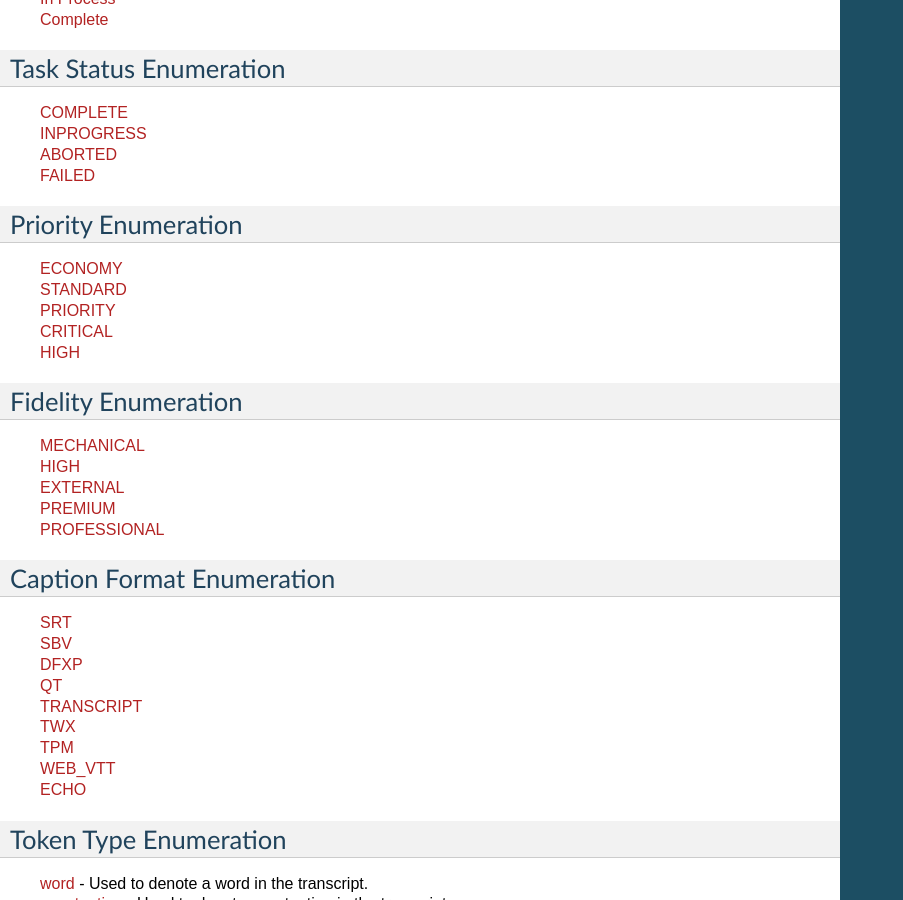
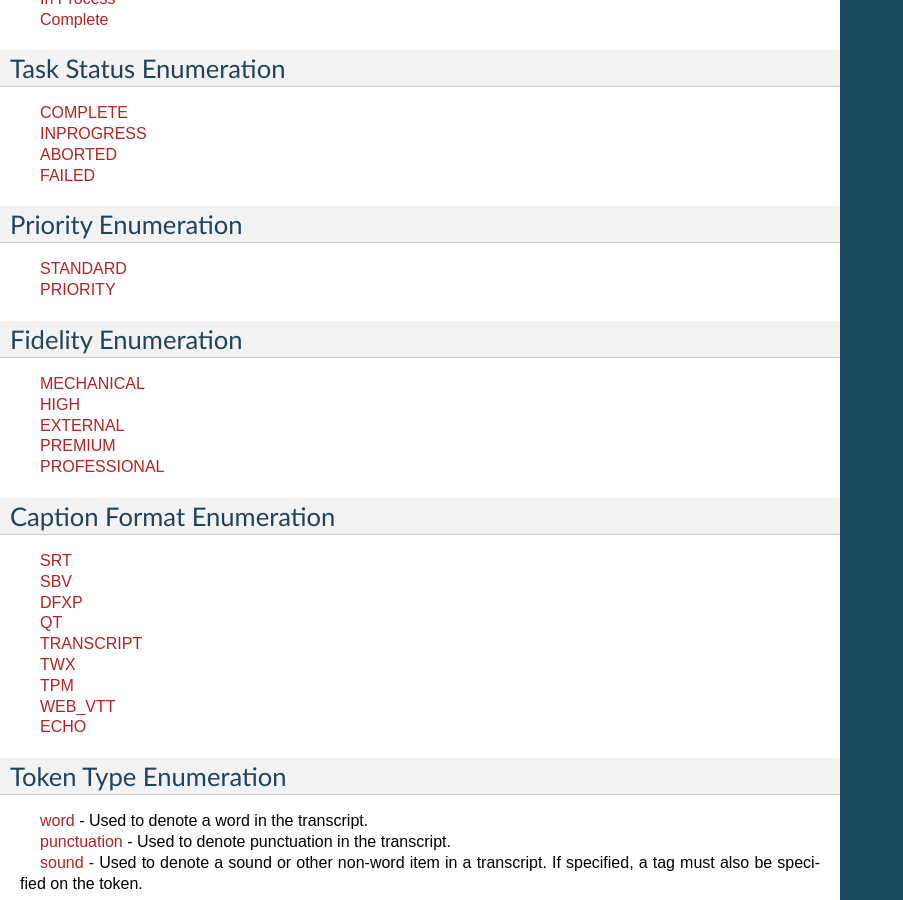
Before and after one commit to cielo24/Docs, a Sphinx documentation site: the page built from api/source/output_formats/enums.rst, in a window 1280 px wide and 900 px high, scrolled down 967 px. Shown: the whole window, without its empty margins (0-903 px from the left). Built offline with Sphinx 7.4.7, drawn with Linux system fonts in a browser that asks for light colours.

Commit message:
Remove references to ECONOMY priority

```diff
--- a/api/source/job_control/job_list.rst
+++ b/api/source/job_control/job_list.rst
@@ -168,7 +168,7 @@ The list is sorted by default to the creation time of the job, descending.
 
 .. sourcecode:: http
 
-    GET /api/job/list?v=1&api_token=7ca5dc5c7cce449fb0fff719307e8f5f&Priority=ECONOMY HTTP/1.1
+    GET /api/job/list?v=1&api_token=7ca5dc5c7cce449fb0fff719307e8f5f&Priority=STANDARD HTTP/1.1
     Host: api.cielo24.com
 
 .. sourcecode:: http
--- a/api/source/output_formats/enums.rst
+++ b/api/source/output_formats/enums.rst
@@ -111,15 +111,9 @@ Priority Enumeration
     <font color="firebrick">
     <p>
     <span style="padding: 20px">
-    ECONOMY</br>
-    <span style="padding: 20px">
     STANDARD</br>
     <span style="padding: 20px">
     PRIORITY</br>
-    <span style="padding: 20px">
-    CRITICAL</br>
-    <span style="padding: 20px">
-    HIGH</br>
     </font>
 
 .. _fidelity-label:
--- a/api/source/use_cases.rst
+++ b/api/source/use_cases.rst
@@ -16,7 +16,7 @@ The following delineates the simplified steps involved:
 #. Make request to perform a transcription task. Specify:
 
     #. :ref:`Fidelity <fidelity-label>` : MECHANICAL, PREMIUM or PROFESSIONAL fidelity transcription.
-    #. :ref:`Priority <priority-label>` : ECONOMY, STANDARD or PRIORITY.
+    #. :ref:`Priority <priority-label>` : STANDARD or PRIORITY.
 
 #. Wait for callback URL or poll task status for completion.
 #. [**Option**] Request transcript. Specify format of transcript (e.g. standard, time coded, replace slang, etc.). Request can be made multiple times for a given job (i.e. multiple requests can be made for multiple output types).
```
Also changed, not shown: api/source/job_control/perform_transcription.rst (+4 -4 lines).
